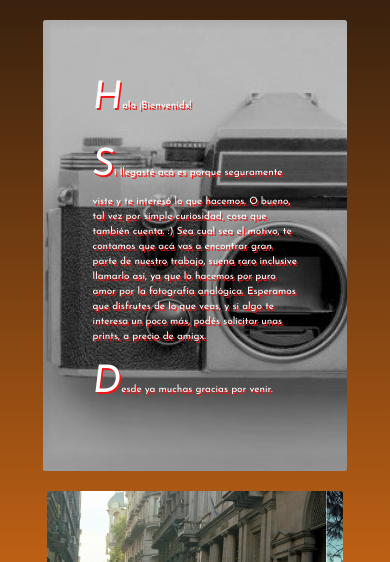
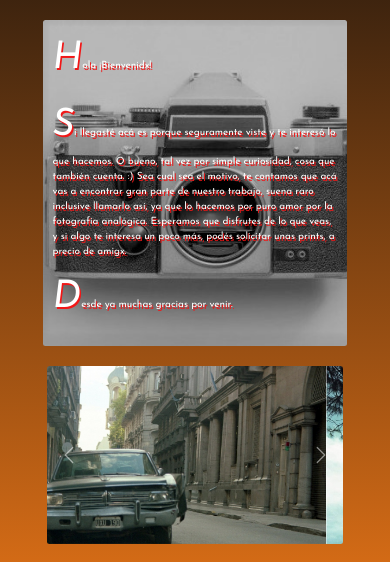
Before and after one commit to MaxiCondeP/Conde_PFinal, a website: page index.html in a window 390 px wide. Shown: the part 190-752 px from the top of the page. Drawn offline with nearby package versions, Linux system fonts and the light colour scheme.

Commit message:
Modificación de portada2

```diff
--- a/scss/partials/_galerias.scss
+++ b/scss/partials/_galerias.scss
@@ -21,7 +21,6 @@
 }
 
 .galeriaItem{
-    // @include flexbox(flex, unset, unset);
     position: relative;
     p{
         display:none;
--- a/scss/partials/_portada.scss
+++ b/scss/partials/_portada.scss
@@ -13,12 +13,9 @@
     background-size: cover;
     border-radius: .25rem;
     margin: auto;
-    // @media only screen and (max-width: 960px) {
-    //     margin-top:15rem;
-    //     position:absolute;
-    //     display:flex;
-    //   }
-
+    @media only screen and (max-width: 960px) {
+        padding:1rem;
+    }
 }
 
 
```
Also changed, not shown: css/style.css, 1 other file.
